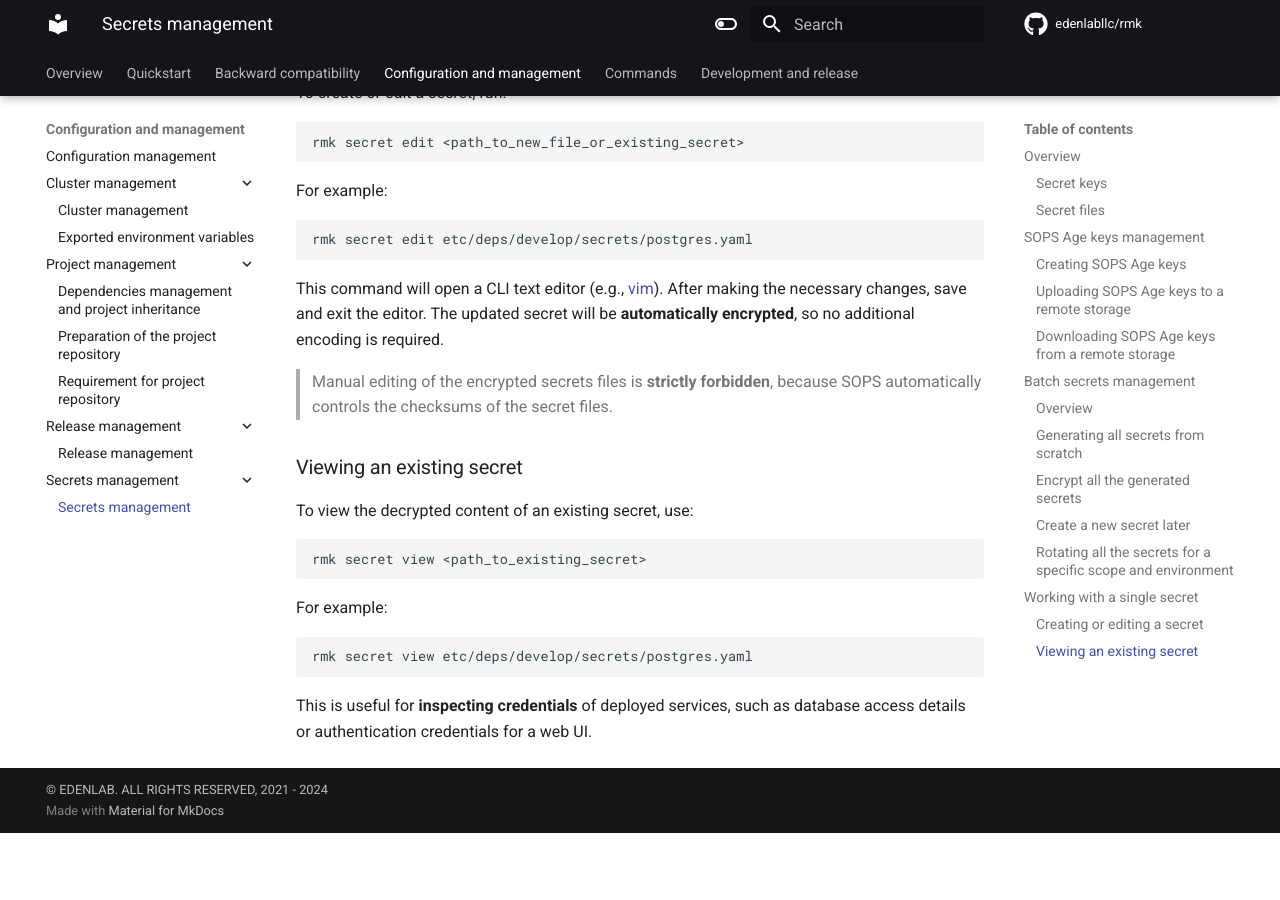
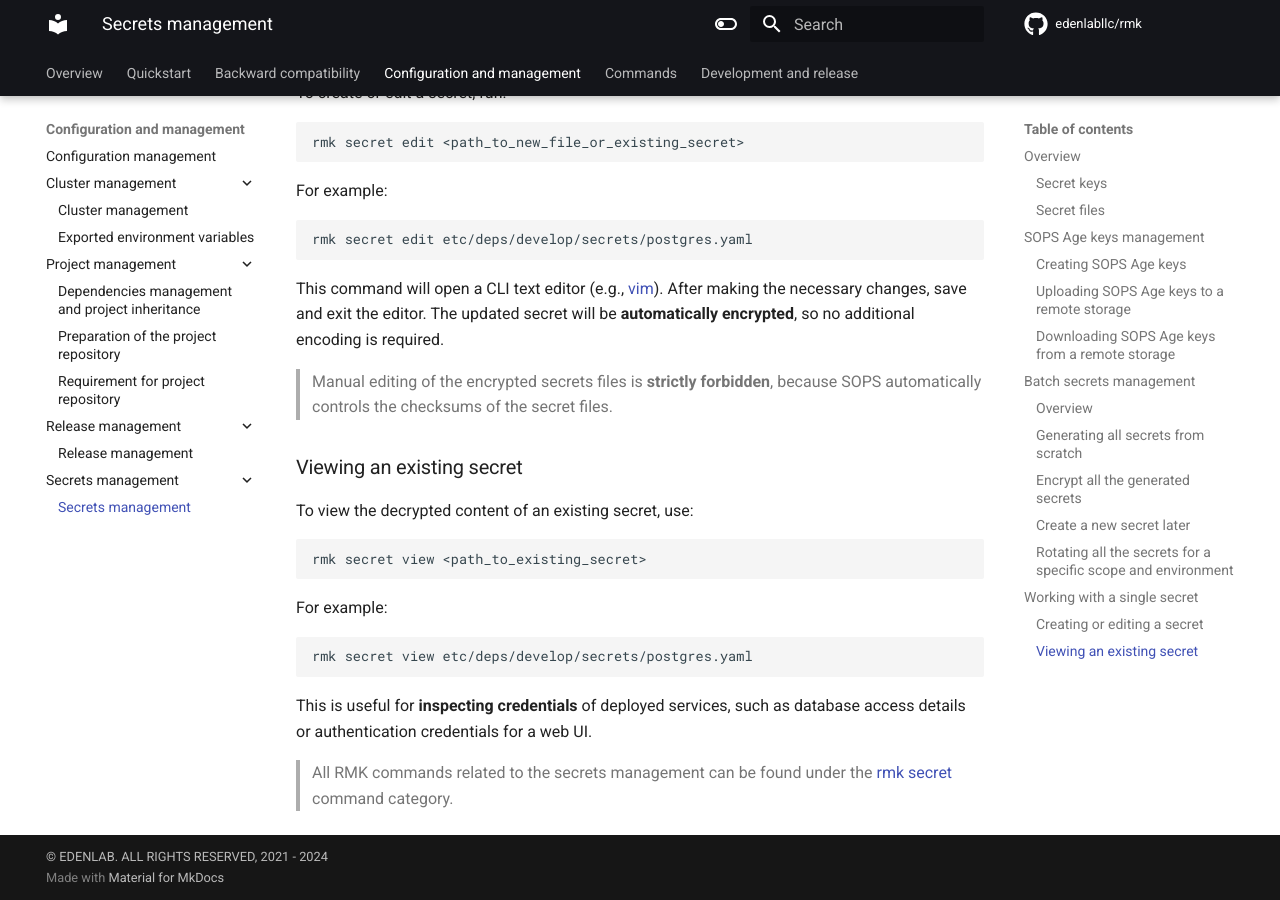
Before and after one commit to edenlabllc/rmk, an MkDocs documentation site: the page built from docs/configuration/secrets-management/secrets-management.md, in a window 1280 px wide and 900 px high, scrolled down 7071 px. Built offline with MkDocs 1.6.1 and Material for MkDocs 9.7.7, drawn with Linux system fonts in a browser that asks for light colours; comment, search, counter and statistics services are not loaded; the version menu is left out; before the commit the page ends 7904 px from its top, so only the background shows below that.

Commit message:
#59 - Update secrets-management.md.

```diff
--- a/docs/configuration/secrets-management/secrets-management.md
+++ b/docs/configuration/secrets-management/secrets-management.md
@@ -418,3 +418,6 @@ rmk secret view etc/deps/develop/secrets/postgres.yaml
 
 This is useful for **inspecting credentials** of deployed services, such as database access details or authentication
 credentials for a web UI.
+
+> All RMK commands related to the secrets management can be found under the [rmk secret](../../commands.md#secret)
+> command category.
```
